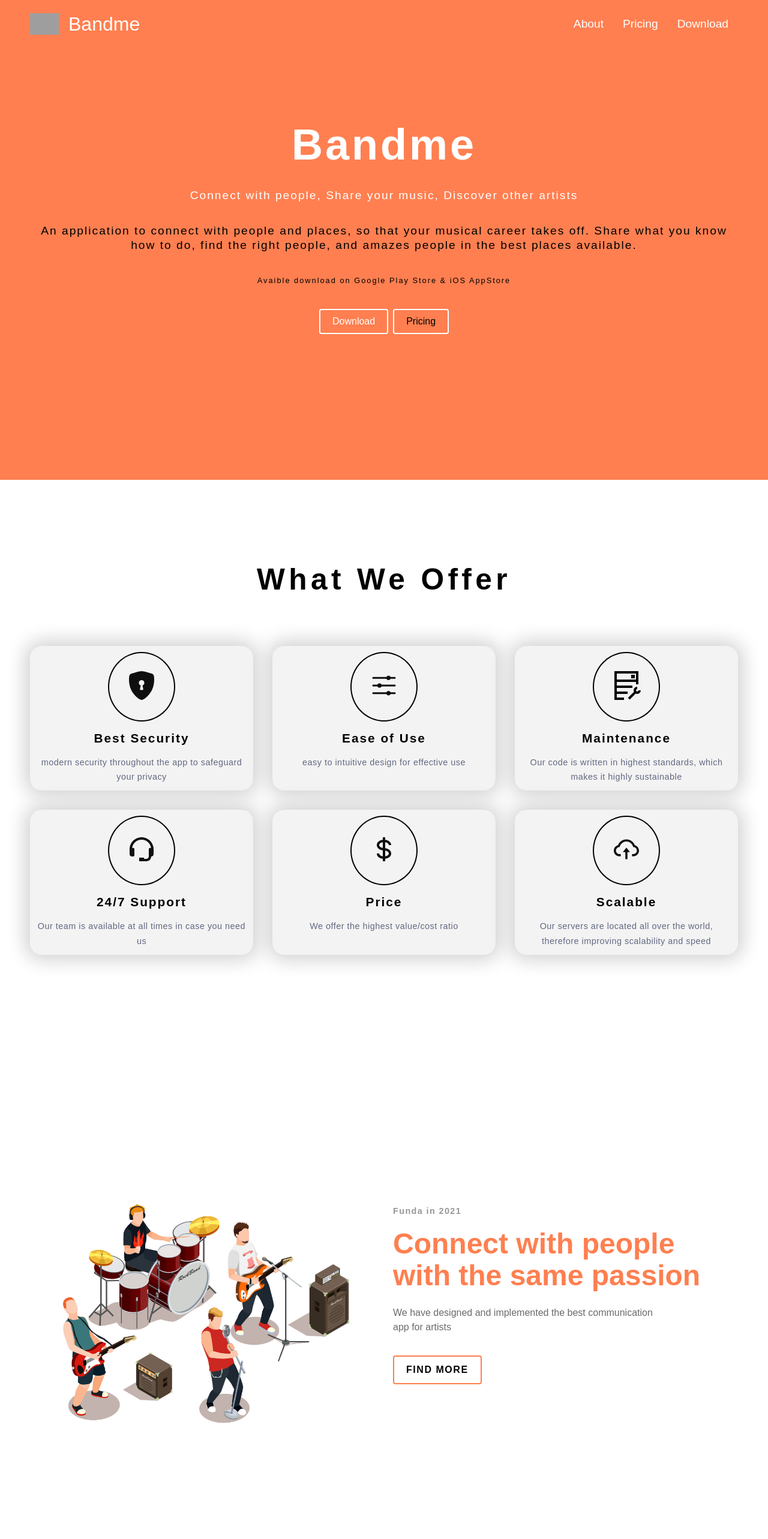
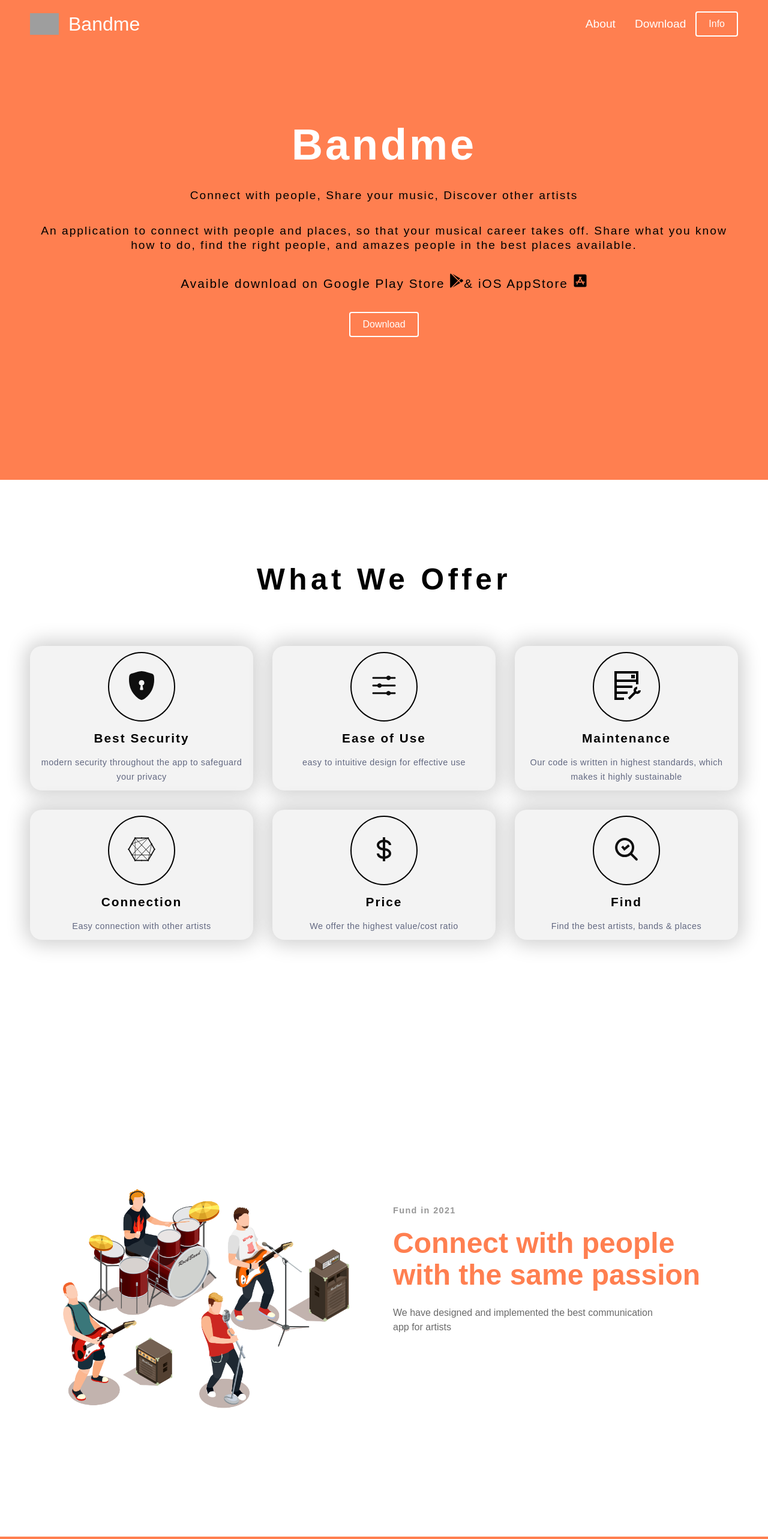
Before and after one commit to nicolaslema/bandme_landingPage, a React (Create React App) app: page / in a window 1280 px wide. Shown: the top 2566 px of the page at 60% size. Built offline with nearby package versions, Linux system fonts and the light colour scheme; grey boxes are pictures that could not be loaded.

Commit message:
finish landing style

```diff
--- a/src/App.js
+++ b/src/App.js
@@ -3,7 +3,7 @@ import {BrowserRouter as Router, Routes, Route} from 'react-router-dom';
 
 //paginas
 import Home from "./pages/Home";
-import PricingPage from "./pages/PricingPage";
+import More from "./pages/More";
 import Navbar from '../src/components/navbar/Navbar';
 import Footer from "./components/footer/Footer";
 
@@ -15,7 +15,8 @@ function App() {
   <Navbar />
     <Routes>
       <Route path="/" element={<Home/>}/>
-      <Route path="/pricing" element={<PricingPage/>}/>
+      <Route path="/more" element={<More/>}/>
+      <Route path="/Download" element={<More/>}/>
     </Routes>
 
     <Footer />
--- a/src/components/content/Content.js
+++ b/src/components/content/Content.js
@@ -69,15 +69,7 @@ export const Content = ({
 							>
 								{description}
 							</Subtitle>
-							<ContentButton
-								initial={initial}
-								transition={{ delay: 1, duration: 0.6 }}
-								animate={animation}
-								inverse={inverse}
-								primary={primary}
-							>
-								{buttonLabel}
-							</ContentButton>
+
 						</TextWrapper>
 					</ContentColumn>
 					<ContentColumn
--- a/src/components/hero/Hero.js
+++ b/src/components/hero/Hero.js
@@ -1,11 +1,13 @@
 import React from 'react';
 import { Link } from 'react-router-dom';
 import {Button, Container, MainHeading} from '../../globalStyles';
-import {HeroSection, HeroText, ButtonWrapper, HeroButton, HeroText2, HeroText3} from './HeroStyle';
+import {HeroSection, HeroText, ButtonWrapper, HeroButton, HeroText2, HeroText3, HeroAppsIcon} from './HeroStyle';
+import {FaAppStoreIos,FaGooglePlay} from 'react-icons/fa'
 
 
 
 const Hero = () => {
+
 	return (
 		<HeroSection>
 			<Container>
@@ -18,15 +20,15 @@ const Hero = () => {
 				Share what you know how to do, find the right people, and amazes people in the best places available.
 				</HeroText2>
 				<HeroText3>
-					Avaible download on Google Play Store & iOS AppStore
+					Avaible download on Google Play Store <HeroAppsIcon><icon><FaGooglePlay/></icon></HeroAppsIcon>
+					   & iOS AppStore	<HeroAppsIcon><icon><FaAppStoreIos/></icon></HeroAppsIcon>
 				</HeroText3>
+
 				<ButtonWrapper>
 					<Link to="/download">
 						<Button>Download</Button>
 					</Link>
-					<Link to="/pricing">
-					<HeroButton>Pricing</HeroButton>
-					</Link>
+
 				</ButtonWrapper>
 
 			</Container>
--- a/src/components/hero/HeroStyle.js
+++ b/src/components/hero/HeroStyle.js
@@ -17,7 +17,7 @@ font-size: clamp(0.9rem, 1.5vw, 1.3rem);
 line-height: 24px;
 text-align: center;
 letter-spacing: 2px;
-color: #ffff;
+color: #00000;
 
 `;
 
@@ -33,7 +33,7 @@ color: #00000;
 
 export const HeroText3 = styled.p`
 margin-bottom: 35px;
-font-size: clamp(0.5rem, 1vw, 1.3rem);
+font-size: clamp(0.5rem, 2vw, 1.3rem);
 line-height: 24px;
 text-align: center;
 letter-spacing: 2px;
@@ -46,7 +46,7 @@ width: 100%;
 display: flex;
 justify-content: center;
 flex-flow: wrap;
-gap: 0.5rem;
+gap: 1rem;
 `;
 
 export const HeroButton = styled(Button)`
@@ -62,3 +62,10 @@ export const HeroButton = styled(Button)`
 		color: white;
 	}
 `;
+
+export const HeroAppsIcon = styled.a`
+
+	font-size: 24px;
+	text-align: center;
+
+`;
--- a/src/components/navbar/Navbar.js
+++ b/src/components/navbar/Navbar.js
@@ -13,6 +13,8 @@ import {
     NavItem} from './NavbarStyle';
 import { useLocation, useNavigate  } from 'react-router-dom';
 import {data} from '../../data/NavbarData'
+import { Link } from 'react-router-dom';
+import {Button} from '../../globalStyles';
 
 const Navbar = () => {
     const [show, setShow] = useState(false);
@@ -61,6 +63,9 @@ const Navbar = () => {
 								</NavLinks>
 							</NavItem>
 						))}
+						<Link to="/more">
+						<Button>Info</Button>
+					</Link>
 					</NavMenu>
 				</NavbarContainer>
 			</Nav>
--- a/src/data/FeaturesData.js
+++ b/src/data/FeaturesData.js
@@ -5,6 +5,8 @@ import { BsFillShieldLockFill } from 'react-icons/bs';
 import { IoIosOptions } from 'react-icons/io';
 import { AiOutlineCloudUpload } from 'react-icons/ai';
 import { BiSupport, BiDollar } from 'react-icons/bi';
+import {FaConnectdevelop} from 'react-icons/fa'
+import {CgSearchFound} from 'react-icons/cg'
 import { GrHostMaintenance } from 'react-icons/gr';
 const iconStyle = (Icon) => <Icon size="3rem" color="#0f0f0f" />;
 
@@ -28,9 +30,9 @@ export const featuresData = [
 		imgClass: 'three',
 	},
 	{
-		name: '24/7 Support',
-		description: 'Our team is available at all times in case you need us',
-		icon: iconStyle(BiSupport),
+		name: 'Connection',
+		description: 'Easy connection with other artists',
+		icon: iconStyle(FaConnectdevelop),
 		imgClass: 'four',
 	},
 	{
@@ -40,10 +42,11 @@ export const featuresData = [
 		imgClass: 'five',
 	},
 	{
-		name: 'Scalable',
-		description:
-			'Our servers are located all over the world, therefore improving scalability and speed ',
-		icon: iconStyle(AiOutlineCloudUpload),
+		name: 'Find',
+		description: 'Find the best artists, bands & places',
+		icon: iconStyle(CgSearchFound),
 		imgClass: 'six',
 	},
+
+
 ];
--- a/src/data/HeroData.js
+++ b/src/data/HeroData.js
@@ -2,7 +2,7 @@ export const heroOne = {
 	reverse: true,
 	inverse: true,
 	topLine: {
-		text: 'Funda in 2021',
+		text: 'Fund in 2021',
 	},
 	headline: "Connect with people with the same passion",
 	description: 'We have designed and implemented the best communication app for artists',
@@ -18,7 +18,7 @@ export const heroTwo = {
 	topLine: {
 		text: 'Connect, Discover, Share',
 	},
-	headline: 'All your social media in one place',
+	headline: 'Share all your music in one place',
 	description: 'Share the content of your favorite social media here',
 	buttonLabel: 'View Project',
 
@@ -36,7 +36,7 @@ export const heroThree = {
 	},
 	headline: 'Reach the sky ',
 	description:
-		'connect with people, complete the band, and show what you are made of',
+		'connect with people, complete the music band, and show what you are made of',
 	buttonLabel: 'info',
 
 	linkTo: '/download',
--- a/src/data/NavbarData.js
+++ b/src/data/NavbarData.js
@@ -5,12 +5,10 @@ export const data = [
 		text: 'About',
 		id: 'about',
 	},
+
 	{
-		to: '/pricing',
-		text: 'Pricing',
-	},
-	{
-		to: '/Download',
+		to: 'Download',
 		text: 'Download',
+		id: 'download'
 	},
 ];
--- /dev/null
+++ b/src/pages/More.js
@@ -0,0 +1,28 @@
+import React from 'react';
+import { Link } from 'react-router-dom';
+import {Button, Container, MainHeading} from '../globalStyles';
+import {HeroSection, HeroText, ButtonWrapper, HeroButton, HeroText2, HeroText3} from '../components/hero/HeroStyle';
+
+
+const More = () => {
+  return (
+    <HeroSection id="more">
+			<Container>
+				<MainHeading>Info</MainHeading>
+				<HeroText>
+
+      Bandme is an application that centralizes all your activity related to music, so you can have easy access and effective communication with other artists and establishments, to form bands, events, colleagues and friends.
+				</HeroText>
+
+				<HeroText3>
+					Avaible download on Google Play Store & iOS AppStore
+				</HeroText3>
+
+
+			</Container>
+
+		</HeroSection>
+  )
+}
+
+export default More
```
